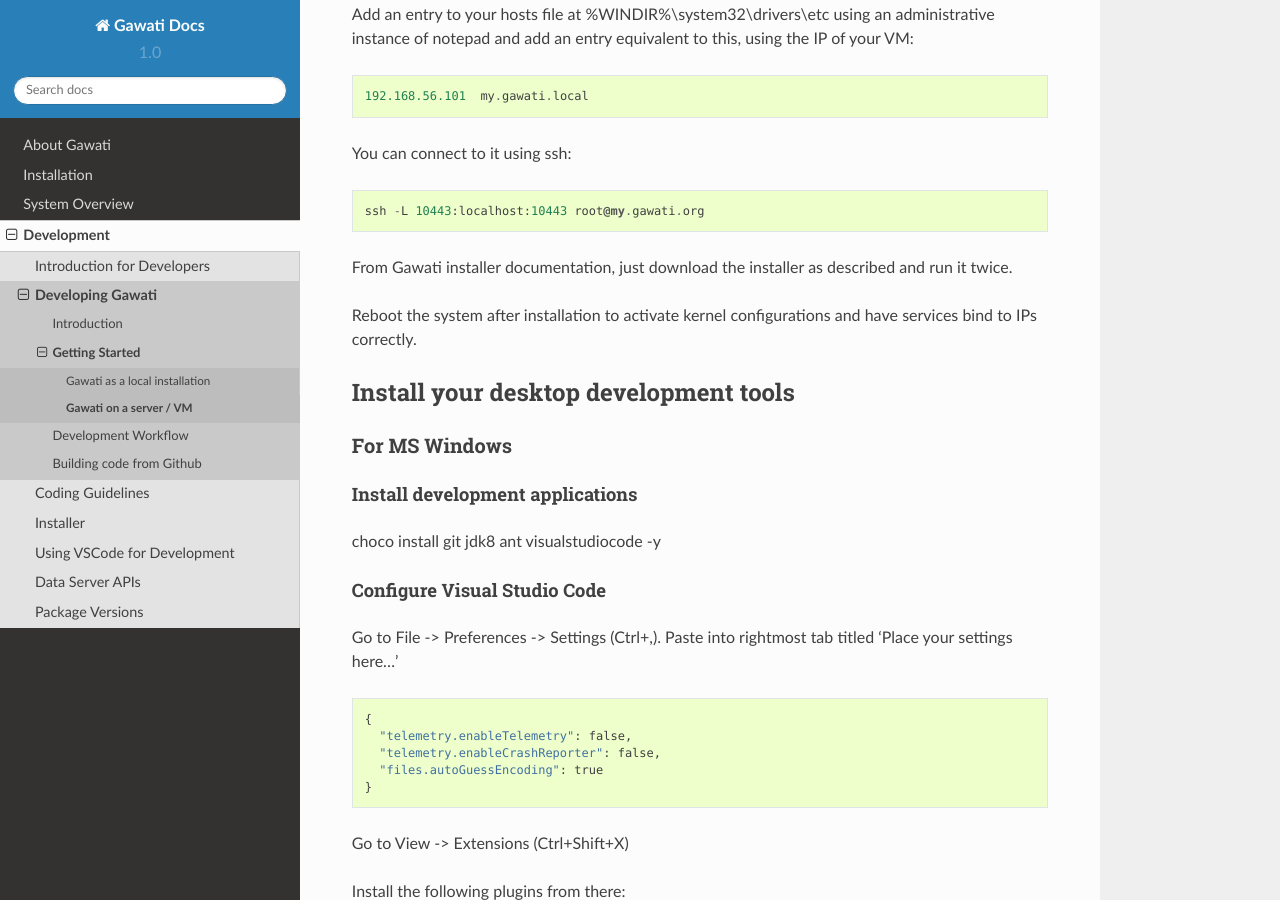
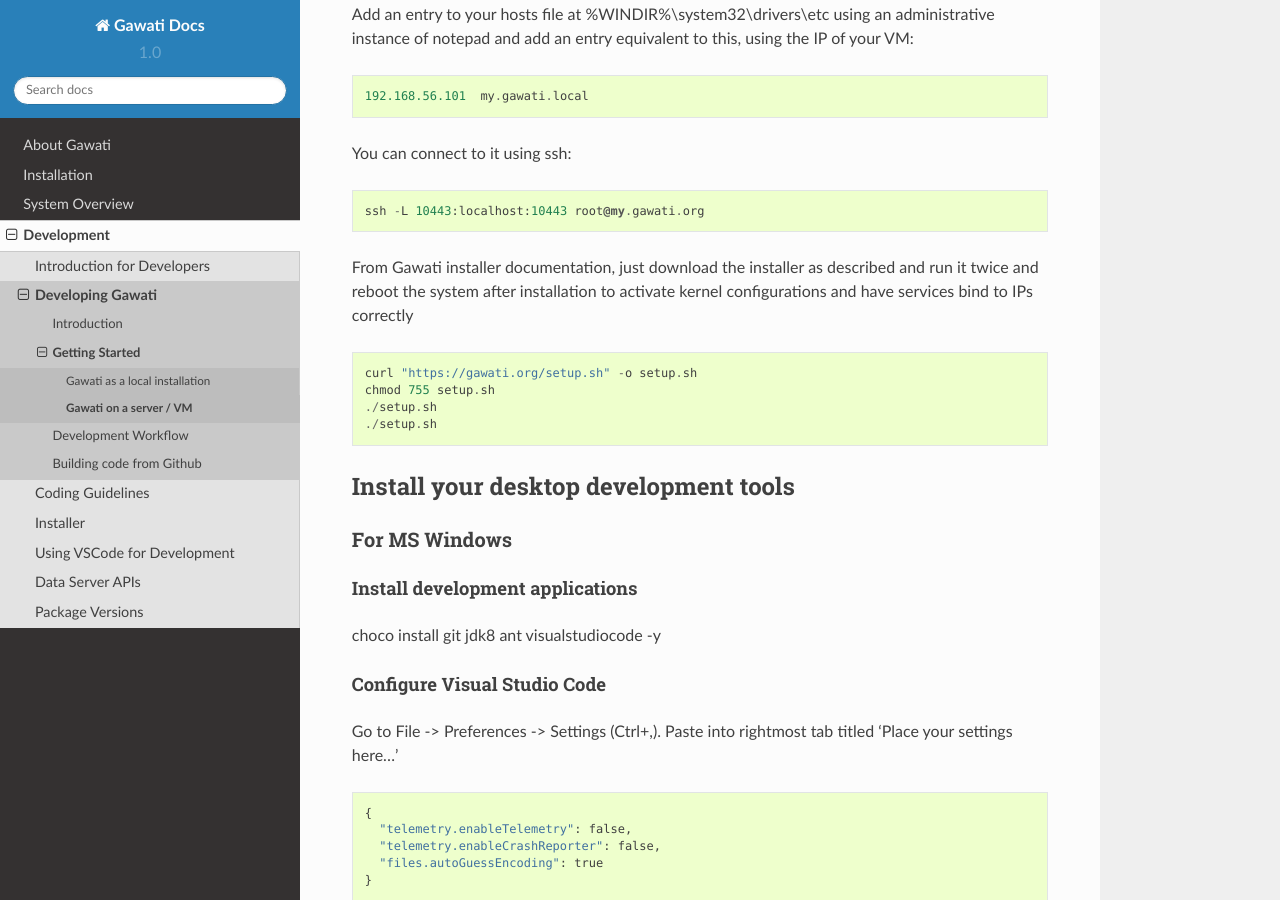
Before and after one commit to gawati/gawati-docs, a Sphinx documentation site: the page built from docs/source/development/dev-env-vm.rst, in a window 1280 px wide and 900 px high, scrolled down 1637 px. Built offline with Sphinx 7.4.7 and the Read the Docs theme 2.0.0, drawn with Linux system fonts in a browser that asks for light colours.

Commit message:
Add install Summary

```diff
--- a/docs/source/development/dev-env-vm.rst
+++ b/docs/source/development/dev-env-vm.rst
@@ -80,10 +80,13 @@ You can connect to it using ssh::
   ssh -L 10443:localhost:10443 root@my.gawati.org
 
 From :doc:`Gawati installer<./setup-essentials>` documentation, just download the
-installer as described and run it twice.
+installer as described and run it twice and reboot the system after installation
+to activate kernel configurations and have services bind to IPs correctly ::
 
-Reboot the system after installation to activate kernel configurations and have
-services bind to IPs correctly.
+  curl "https://gawati.org/setup.sh" -o setup.sh
+  chmod 755 setup.sh
+  ./setup.sh
+  ./setup.sh
 
 
 Install your desktop development tools
```
